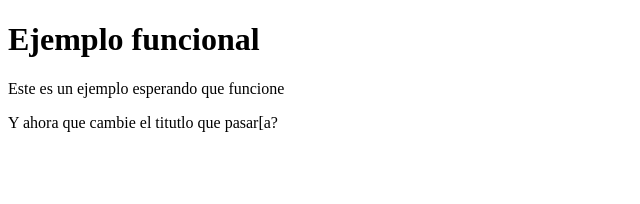
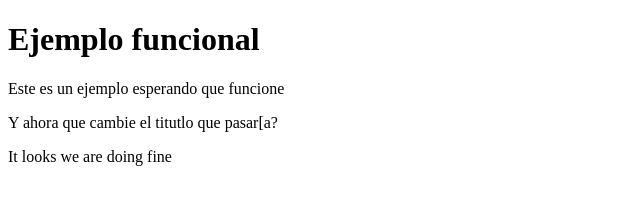
Before and after one commit to samgarciav/ejemplo, a plain HTML site: page index.html in a window 1280 px wide. Shown: the whole page, without its empty margins (0-640 px from the left). Drawn offline with Linux system fonts and the light colour scheme.

Commit message:
Final test

```diff
--- a/index.html
+++ b/index.html
@@ -10,5 +10,6 @@
   <p>Este es un ejemplo esperando que funcione
   </p>
   <p>Y ahora que cambie el titutlo que pasar[a?</p>
+  <p>It looks we are doing fine</p>
 </body>
 </html>
```
